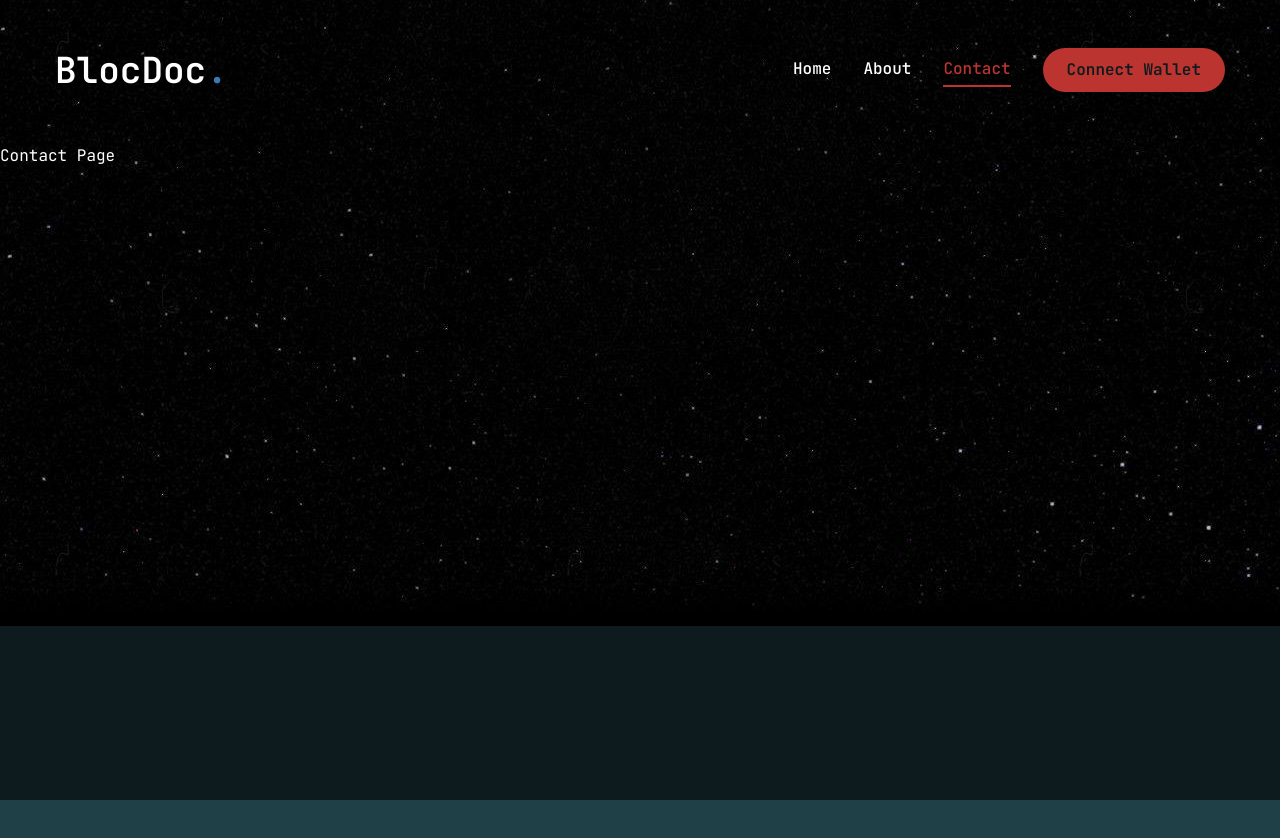
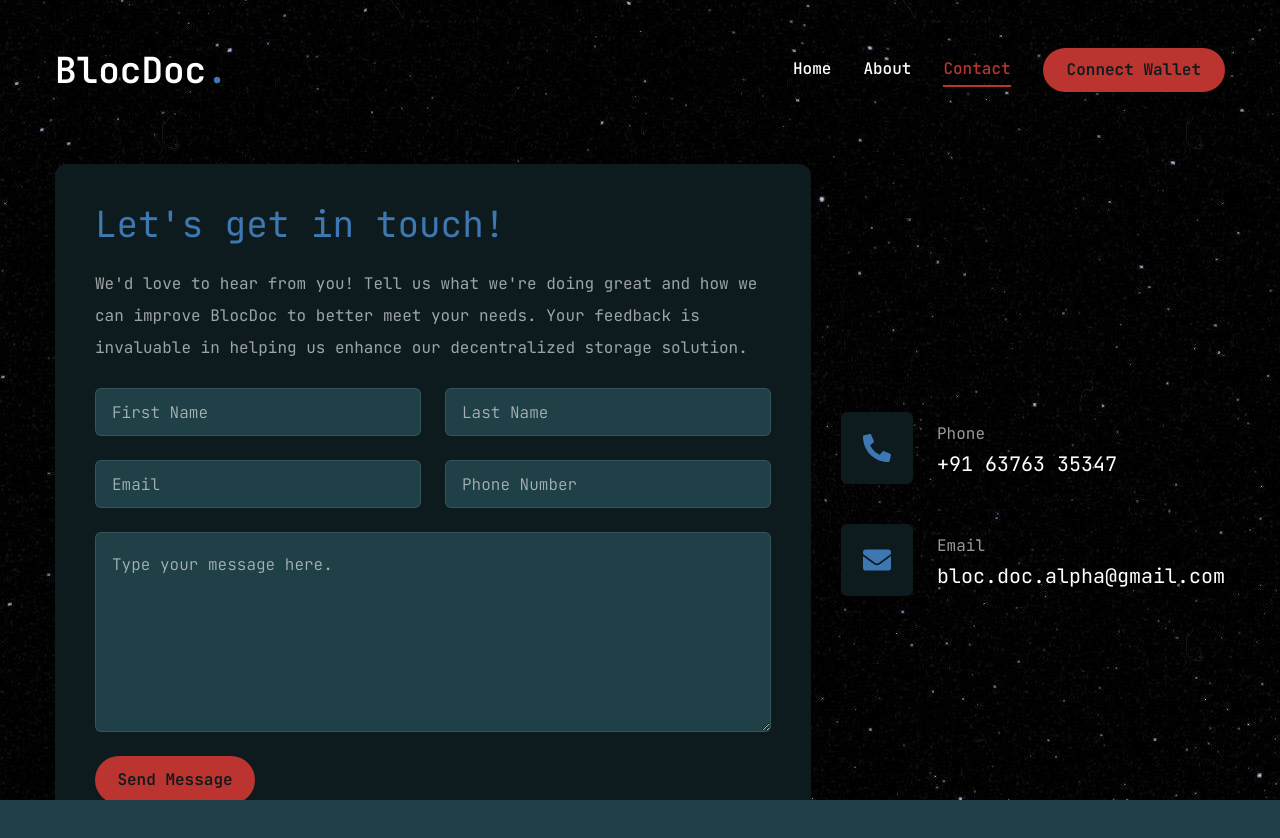
Before and after one commit to jaisharma687/BlocDoc, a Next.js app: page /contact in a window 1280 px wide. Shown: the top 838 px of the page. Before the commit the page ends 800 px from the top, so only its background shows below. Built offline with nearby package versions, Linux system fonts and the light colour scheme.

Commit message:
Added Contact page

```diff
--- a/app/contact/page.jsx
+++ b/app/contact/page.jsx
@@ -1,6 +1,128 @@
+"use client"
+
+import { Button } from "@/components/ui/button"
+import { Input } from "@/components/ui/input"
+import { Textarea } from "@/components/ui/textarea"
+import { motion } from "framer-motion"
+import { useState } from 'react';
+import {
+  FaPhoneAlt,
+  FaEnvelope,
+} from 'react-icons/fa'
+
+const info = [
+  {
+    icon: <FaPhoneAlt />,
+    title: 'Phone',
+    description: "+91 63763 35347",
+  },
+  {
+    icon: <FaEnvelope />,
+    title: 'Email',
+    description: "bloc.doc.alpha@gmail.com",
+  },
+];
+
 const Contact = () => {
-    return (
-      <div>Contact Page</div>
-    )
-  }
-  export default Contact
+  const [formData, setFormData] = useState({
+    firstname: '',
+    lastname: '',
+    email: '',
+    phone: '',
+    message: ''
+  });
+
+  const [error, setError] = useState(null);
+
+  const handleChange = (e) => {
+    setFormData({ ...formData, [e.target.name]: e.target.value });
+  };
+
+  const handleSubmit = (e) => {
+    e.preventDefault();
+    fetch('http://localhost:5000/send', {
+      method: 'POST',
+      headers: {
+        'Content-Type': 'application/json',
+      },
+      body: JSON.stringify(formData),
+    })
+    .then((response) => response.json())
+    .then((data) => {
+      console.log('Success:', data);
+      // Handle success case
+    })
+    .catch((error) => {
+      console.error('Error:', error);
+      setError(error.toString());
+      // Handle error case
+    });
+  };
+
+  return (
+    <motion.section initial={{ opacity: 0 }}
+      animate={{
+        opacity: 1,
+        transition: {
+          delay: 2.4,
+          duration: 0.4,
+          ease: "easeIn"
+        },
+      }}
+      className="py-6"
+    >
+      <div className="container mx-auto h-full">
+        <div className="flex flex-col xl:flex-row gap-[30px]">
+          {/*form*/}
+          <div className="x;:w-[54%] order-2 xl:order-none">
+            <form className="flex flex-col gap-6 p-10 bg-[#0d1b1e]
+            rounded-xl " onSubmit={handleSubmit}>
+              <h3 className="text-4xl text-accent hover:text-accent-hover">Let's get in touch!</h3>
+              <p className="text-white/60">
+                We'd love to hear from you! Tell us what we're doing great and how we can improve
+                BlocDoc to better meet your needs. Your feedback is invaluable in helping us enhance
+                our decentralized storage solution.
+              </p>
+              {/* input */}
+              <div className="grid grid-cols-1 md:grid-cols-2 gap-6">
+                <Input type="text" name="firstname" placeholder="First Name" onChange={handleChange} />
+                <Input type="text" name="lastname" placeholder="Last Name" onChange={handleChange} />
+                <Input type="email" name="email" placeholder="Email" onChange={handleChange} />
+                <Input type="text" name="phone" placeholder="Phone Number" onChange={handleChange} />
+              </div>
+              {/* TextArea */}
+              <Textarea
+                className="h-[200px]"
+                name="message"
+                placeholder="Type your message here."
+                onChange={handleChange}
+              />
+              {/* submit */}
+              <Button type="submit" size="md" className="max-w-40">Send Message</Button>
+              {error && <p className="text-red-500 mt-4">{error}</p>}
+            </form>
+          </div>
+          {/* info */}
+          <div className="flex-1 flex items-center xl:justify-end order-1 xl:order-none mb-8 xl:mb-0">
+            <ul className="flex flex-col gap-10">
+              {info.map((item, index) => {
+                return <li key={index} className="flex items-center gap-6">
+                  <div className="w-[52px] h-[52px] xl:w-[72px] xl:h-[72px] bg-primary text-accent
+                  rounded-md flex items-center justify-center hover:text-accent-hover">
+                    <div className="text-[28px]">{item.icon}</div>
+                  </div>
+                  <div className="flex-1">
+                    <p className="text-white/60">{item.title}</p>
+                    <h3 className="text-xl selectable">{item.description}</h3>
+                  </div>
+                </li>
+              })}
+            </ul>
+          </div>
+        </div>
+      </div>
+    </motion.section>
+  )
+}
+
+export default Contact;
--- a/app/globals.css
+++ b/app/globals.css
@@ -10,6 +10,8 @@
         background-position: center;
         background-repeat: no-repeat;
         user-select: none;
+        margin: 0;
+        padding: 0;
     }
     .h1{
         @apply text-[40px] xl:text-[60px] leading-[1.1] font-semibold;
@@ -20,4 +22,7 @@
     .h3{
         @apply text-[20px] xl:text-[24px] leading-[1.1] font-semibold;
     }
+    .selectable {
+        user-select: text;
+    }
 }
--- a/components/ui/input.jsx
+++ b/components/ui/input.jsx
@@ -7,7 +7,7 @@ const Input = React.forwardRef(({ className, type, ...props }, ref) => {
     (<input
       type={type}
       className={cn(
-        "flex h-10 w-full rounded-md border border-slate-200 bg-white px-3 py-2 text-sm ring-offset-white file:border-0 file:bg-transparent file:text-sm file:font-medium placeholder:text-slate-500 focus-visible:outline-none focus-visible:ring-2 focus-visible:ring-slate-950 focus-visible:ring-offset-2 disabled:cursor-not-allowed disabled:opacity-50 dark:border-slate-800 dark:bg-slate-950 dark:ring-offset-slate-950 dark:placeholder:text-slate-400 dark:focus-visible:ring-slate-300",
+        "flex h-[48px] rounded-md border border-white/10 focus:border-red font-light bg-green px-4 py-5 text-base placeholder:text-white/60 focus-visible:outline-none focus-visible:ring-1 focus-visible:ring-red focus-visible:ring-offset-0 disabled:cursor-not-allowed disabled:opacity-50",
         className
       )}
       ref={ref}
--- a/components/ui/textarea.jsx
+++ b/components/ui/textarea.jsx
@@ -6,7 +6,7 @@ const Textarea = React.forwardRef(({ className, ...props }, ref) => {
   return (
     (<textarea
       className={cn(
-        "flex min-h-[80px] w-full rounded-md border border-slate-200 bg-white px-3 py-2 text-sm ring-offset-white placeholder:text-slate-500 focus-visible:outline-none focus-visible:ring-2 focus-visible:ring-slate-950 focus-visible:ring-offset-2 disabled:cursor-not-allowed disabled:opacity-50 dark:border-slate-800 dark:bg-slate-950 dark:ring-offset-slate-950 dark:placeholder:text-slate-400 dark:focus-visible:ring-slate-300",
+        "flex min-h-[80px] rounded-md border border-white/10 focus:border-red font-light bg-green px-4 py-5 text-base placeholder:text-white/60 focus-visible:outline-none focus-visible:ring-1 focus-visible:ring-red focus-visible:ring-offset-0 disabled:cursor-not-allowed disabled:opacity-50",
         className
       )}
       ref={ref}
--- a/package.json
+++ b/package.json
@@ -17,11 +17,15 @@
     "@radix-ui/react-tabs": "^1.1.0",
     "@radix-ui/react-tooltip": "^1.1.2",
     "axios": "^1.7.2",
+    "body-parser": "^1.20.2",
     "class-variance-authority": "^0.7.0",
     "clsx": "^2.1.1",
+    "cors": "^2.8.5",
+    "express": "^4.19.2",
     "framer-motion": "^11.3.21",
     "lucide-react": "^0.419.0",
     "next": "14.2.5",
+    "nodemailer": "^6.9.14",
     "react": "^18",
     "react-dom": "^18",
     "react-icons": "^5.2.1",
```
Also changed, not shown: server.js (added, +46 -0 lines), 1 other file (tests, documents, lock files or other folders).
